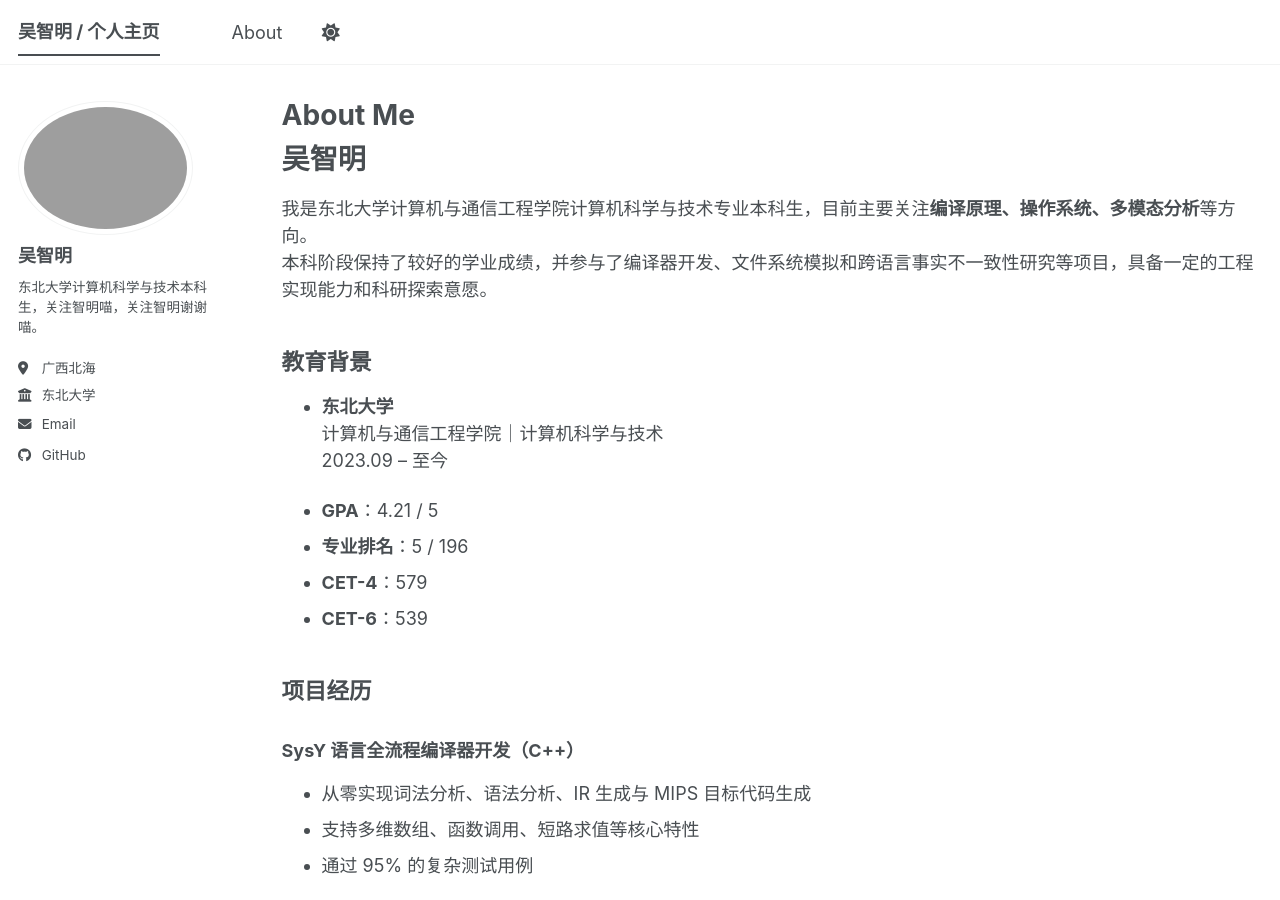
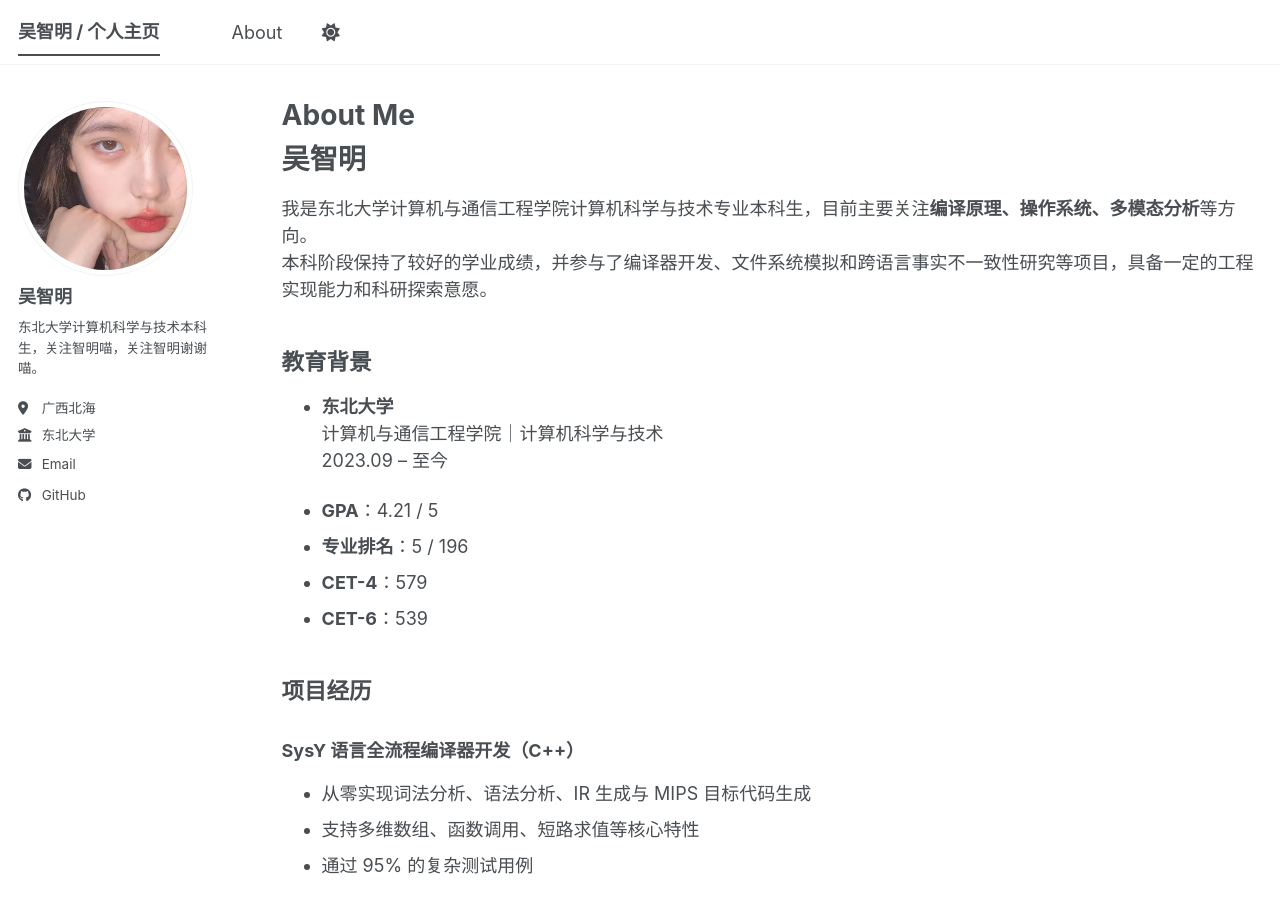
Before and after one commit to 206702346/206702346.github.io, a Jekyll site: the page built from _pages/about.md, in a window 1280 px wide and 900 px high. Built offline with Jekyll 4.4.1, drawn with Linux system fonts in a browser that asks for light colours; a script bundle is joined from its source files by our own code; library files that are not in the unit come from our copies.

Commit message:
Update _config.yml

```diff
--- a/_config.yml
+++ b/_config.yml
@@ -23,7 +23,8 @@ repository               : "206702346/206702346.github.io"
 #               Additional customization can be done by editing /_includes/author-profile.html
 author:
   # Biographic information
-  avatar           : "avatar.jng"
+  avatar           : "avatar.jpg"
+  #avatar           : "/avatar.jpg"
   name             : "吴智明"
   pronouns         : # example: "she/her"
   bio              : "东北大学计算机科学与技术本科生，关注智明喵，关注智明谢谢喵。"
```
